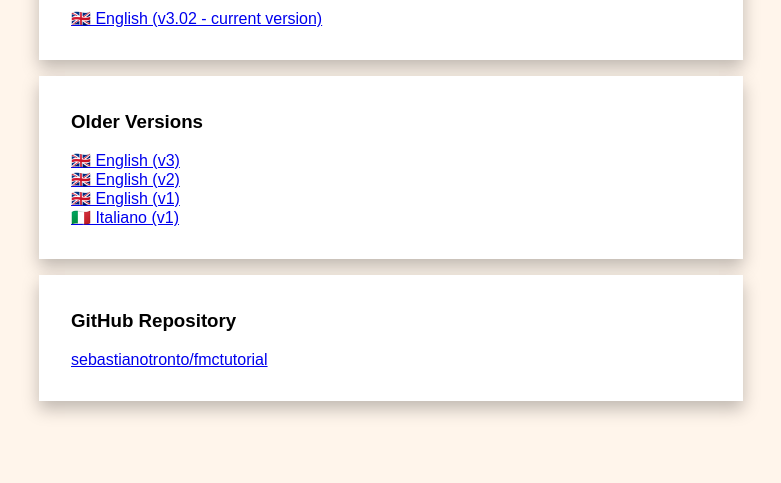
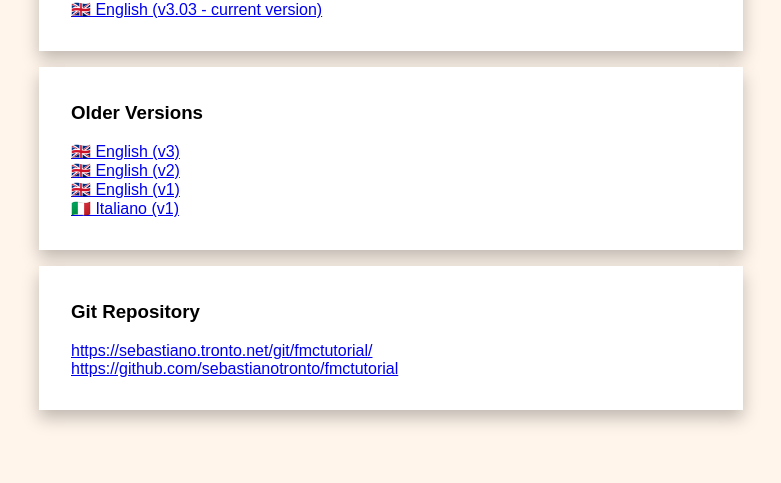
Before and after one commit to sebastianotronto/fmctutorial, a plain HTML site: page docs/index.html in a window 1280 px wide. Shown: the part 325-808 px from the top of the page, without its empty margins (249-1030 px from the left). Drawn offline with Linux system fonts and the light colour scheme.

Commit message:
Updated website

```diff
--- a/docs/index.html
+++ b/docs/index.html
@@ -13,7 +13,7 @@
     <section>
 
       <h2>FMC Tutorial</h2>
-      <a href="./fmc_tutorial_ENG.pdf">🇬🇧 English (v3.02 - current version)</a>
+      <a href="./fmc_tutorial_ENG.pdf">🇬🇧 English (v3.03 - current version)</a>
 
     </section>
     <section>
@@ -25,10 +25,14 @@
       <a href="./fmc_tutorial_ITA_v1.pdf">🇮🇹 Italiano (v1)</a>
     </section>
     <section>
-      <h3>GitHub Repository</h3>
+      <h3>Git Repository</h3>
+
+      <a href="https://sebastiano.tronto.net/git/fmctutorial/">
+	https://sebastiano.tronto.net/git/fmctutorial/
+      </a>
 
       <a href="https://github.com/sebastianotronto/fmctutorial">
-	sebastianotronto/fmctutorial
+	https://github.com/sebastianotronto/fmctutorial
       </a>
     </section>
   </body>
```
Also changed, not shown: 2 other files.
